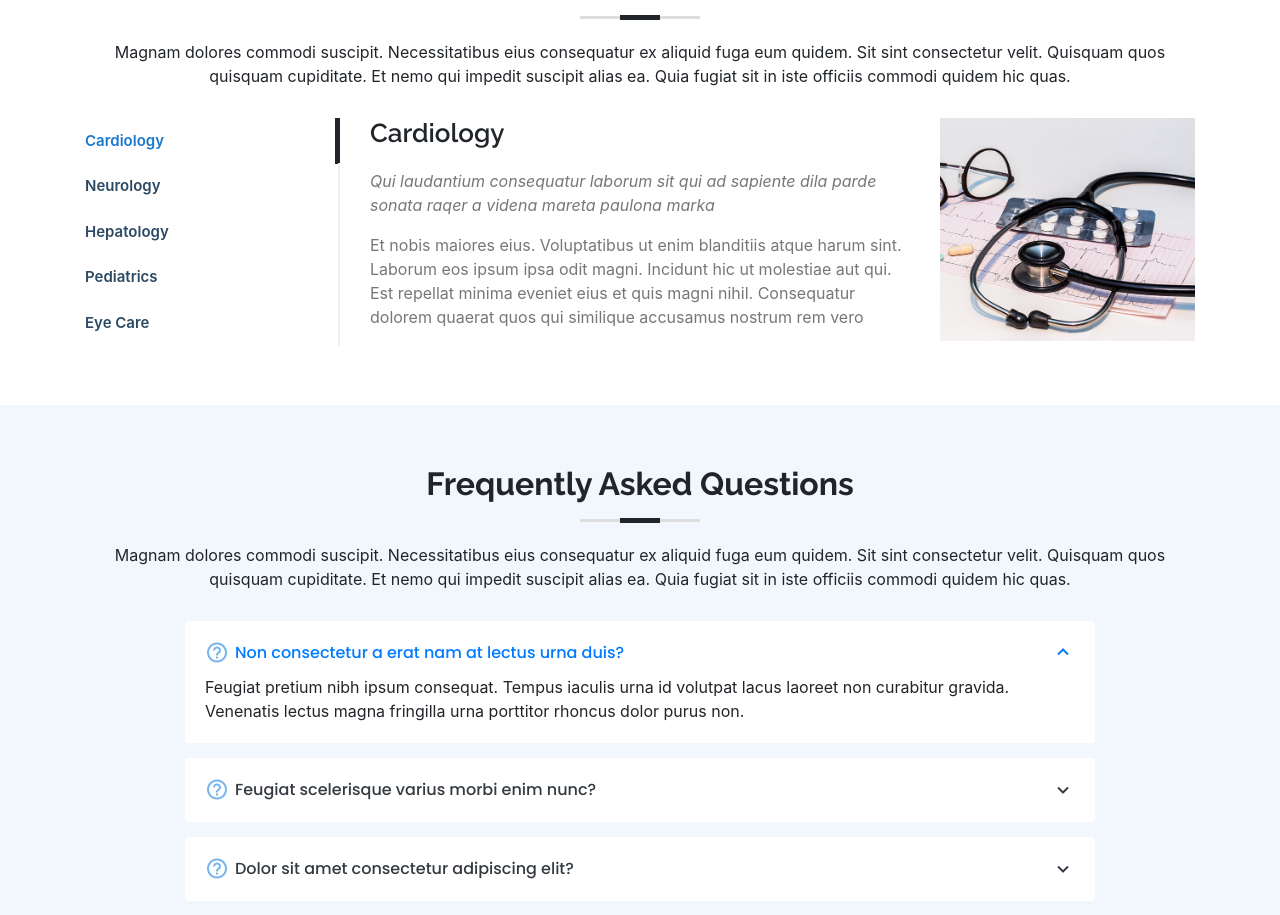
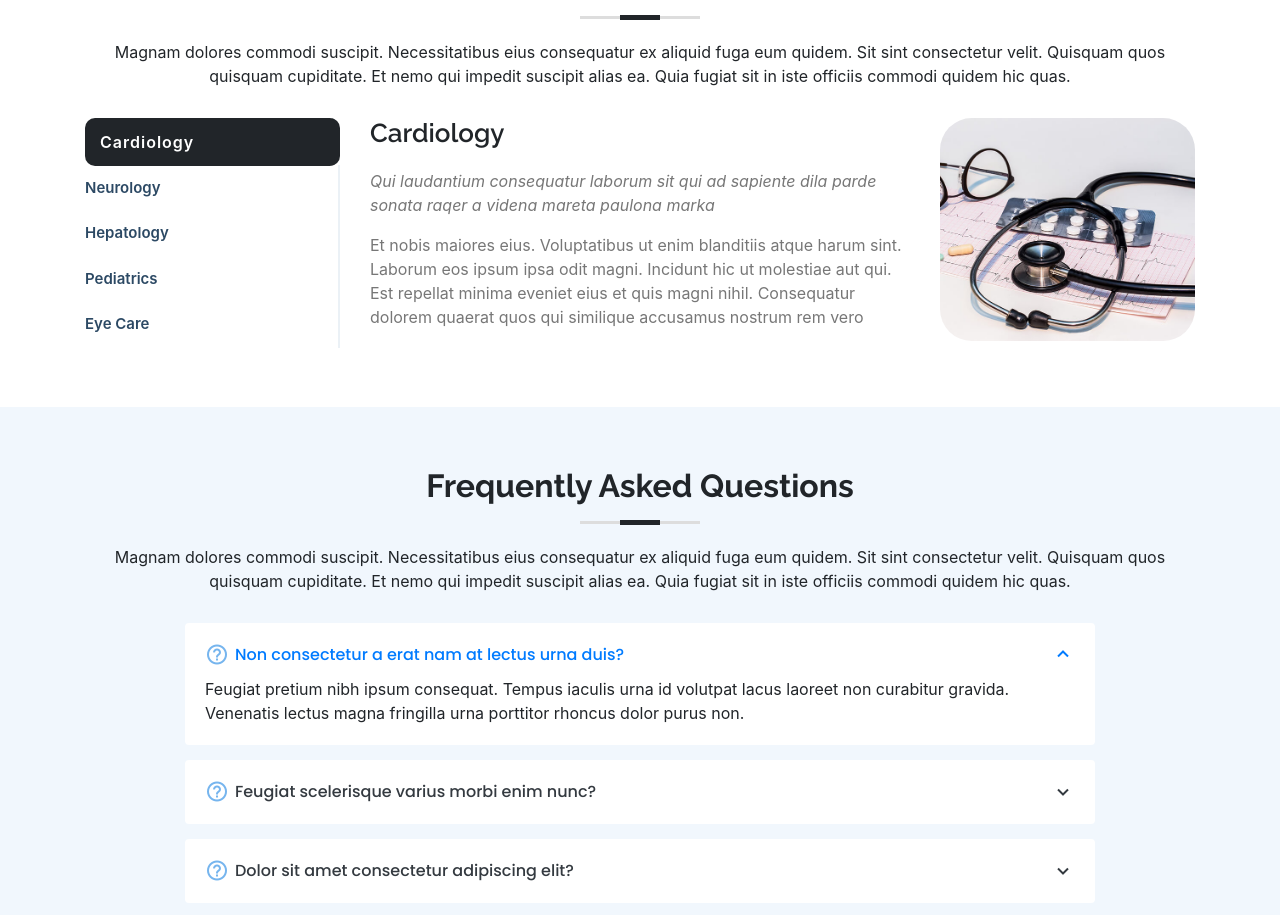
Before and after one commit to Ripon876/research-frontend, a React (Create React App) app: page / in a window 1280 px wide. Shown: the part 3843-4758 px from the top of the page. Built offline with nearby package versions, Linux system fonts and the light colour scheme.

Commit message:
departments updated

```diff
--- a/src/components/departments/Departments.css
+++ b/src/components/departments/Departments.css
@@ -26,9 +26,14 @@
 }
 
 .departments .nav-link.active {
-  color: #1977cc;
   border-color: #212529;
   border-width: 5px;
+  background: #212529;
+  padding-left: 15px;
+  color: white;
+  font-size: 16px;
+  border-radius: 10px;
+  letter-spacing: 1px;
 }
 
 .departments .tab-pane.active {
@@ -36,6 +41,9 @@
   animation: fadeIn 0.5s ease-out;
 }
 
+.departments .tab-content img{
+  border-radius: 2rem;
+}
 .departments .details h3 {
   font-size: 26px;
   font-weight: 600;
```
